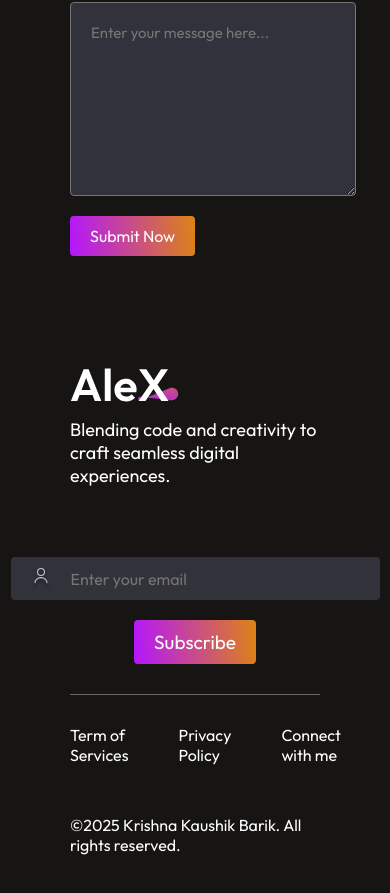
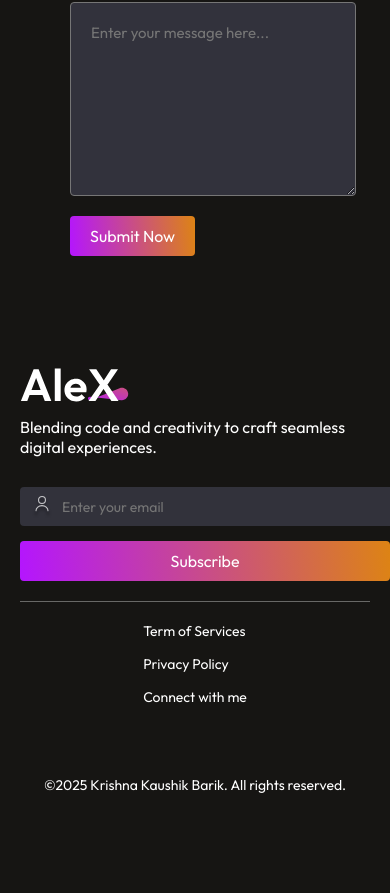
Before and after one commit to KrishnaKausikBarik/portfolio2, a React (Vite) app: page / in a window 390 px wide. Shown: the part 5235-6128 px from the top of the page. After the commit the page ends 6029 px from the top, so only its background shows below. Built offline with nearby package versions, Linux system fonts and the light colour scheme.

Commit message:
Update Footer.css

```diff
--- a/src/Components/Footer/Footer.css
+++ b/src/Components/Footer/Footer.css
@@ -1,102 +1,173 @@
-.footer{
+.footer {
     margin: 50px 170px;
     display: flex;
     flex-direction: column;
-    gap:30px;
+    gap: 30px;
+}
 
-}
 .footer hr {
     border: none;
     height: 1px;
     background-color: rgba(255, 255, 255, 0.354);
 }
 
-.footer-top{
+.footer-top {
     display: flex;
     justify-content: space-between;
-
+    flex-wrap: wrap;
 }
 
-.footer-top-left{
+.footer-top-left {
     font-size: 18px;
     max-width: 400px;
 }
 
-.footer-top-right{
+.footer-top-left img {
+    max-width: 150px;
+    height: auto;
+}
+
+.footer-top-right {
     display: flex;
     align-items: center;
     gap: 20px;
+    flex-wrap: wrap;
 }
 
-.footer-email-input{
+.footer-email-input {
     display: flex;
-    gap: 30px;
+    gap: 20px;
     padding: 10px 20px;
     border-radius: 4px;
     background-color: #32323b;
-    padding-right: 80px;
     align-items: center;
+    flex: 1;
+    min-width: 250px;
 }
-.footer-email-input img{
+
+.footer-email-input img {
     width: 20px;
 }
-.footer-email-input input{
+
+.footer-email-input input {
     outline: none;
     border: none;
     background: transparent;
-    color:#a0a0a0 ;
+    color: #a0a0a0;
     font-family: outfit, sans-serif;
     font-size: 16px;
+    flex: 1;
 }
-.footer-subscribe{
+
+.footer-subscribe {
     outline: none;
     border: none;
     font-size: 19px;
     padding: 10px 20px;
-    border-radius:4px;
+    border-radius: 4px;
     background: linear-gradient(264deg, #df8908 -5.09%, #b415ff 100.28%);
     cursor: pointer;
     transition: 0.3s;
-
+    white-space: nowrap;
 }
 
-.footer-bottom{
+.footer-subscribe:hover {
+    transform: scale(1.05);
+    transition: 0.3s;
+}
+
+.footer-email-input:hover {
+    border: 1px solid white;
+}
+
+.footer-bottom {
     display: flex;
     justify-content: space-between;
     font-size: 16px;
+    flex-wrap: wrap;
+    align-items: center;
 }
-.footer-bottom-right{
+
+.footer-bottom-left {
+    flex: 1;
+}
+
+.footer-bottom-right {
     display: flex;
-    gap: 50px;
+    gap: 30px;
+    flex-wrap: wrap;
     margin-bottom: 50px;
 }
-.footer-email-input:hover{
-    border: 1px solid white;
-}
-.footer-subscribe:hover{
-    transform: scale(1.05);
-    transition: 0.3s;
-}
+
+/* Tablets */
 @media (max-width: 768px) {
-    .footer{
+    .footer {
         margin: 50px 70px;
     }
-    .footer-top{
+
+    .footer-top {
         flex-direction: column;
-        gap: 50px;
-    }
-    .footer-top-right{
-        flex-direction: column;
-        margin-top: 20px;
-    }
-    .footer-email-input{
-     display: flex;
-     gap: 20px;
-    }
-    .footer-bottom{
-        display: flex;
-        flex-direction: column-reverse;
-        margin-bottom: 50px;
+        gap: 30px;
     }
 
+    .footer-top-right {
+        flex-direction: column;
+        gap: 15px;
+        align-items: flex-start;
+    }
+
+    .footer-email-input {
+        width: 100%;
+        padding-right: 20px;
+    }
+
+    .footer-subscribe {
+        width: 100%;
+        text-align: center;
+    }
+
+    .footer-bottom {
+        flex-direction: column-reverse;
+        gap: 20px;
+    }
+
+    .footer-bottom-right {
+        justify-content: flex-start;
+    }
 }
+
+/* Mobile */
+@media (max-width: 480px) {
+    .footer {
+        margin: 30px 20px;
+        gap: 20px;
+    }
+
+    .footer-top-left {
+        font-size: 16px;
+    }
+
+    .footer-email-input {
+        gap: 10px;
+        padding: 8px 12px;
+    }
+
+    .footer-email-input input {
+        font-size: 14px;
+    }
+
+    .footer-subscribe {
+        font-size: 16px;
+        padding: 10px;
+    }
+
+    .footer-bottom {
+        font-size: 14px;
+    }
+
+    .footer-bottom-right {
+        gap: 15px;
+        flex-direction: column;
+        align-items: flex-start;
+    }
+}
```
